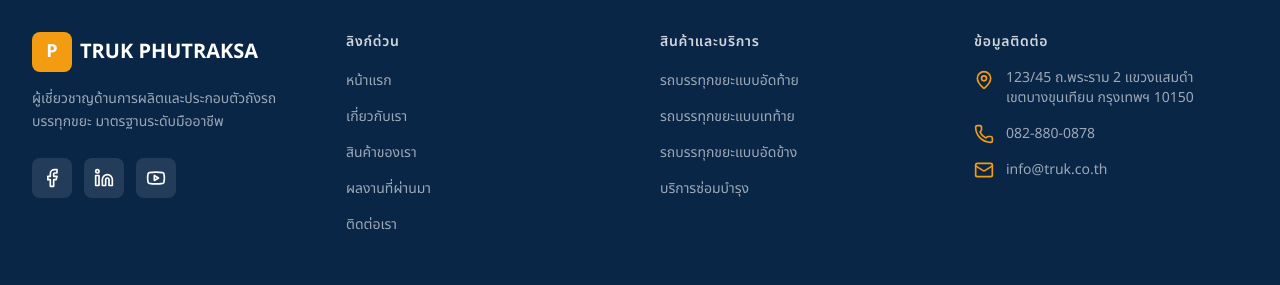
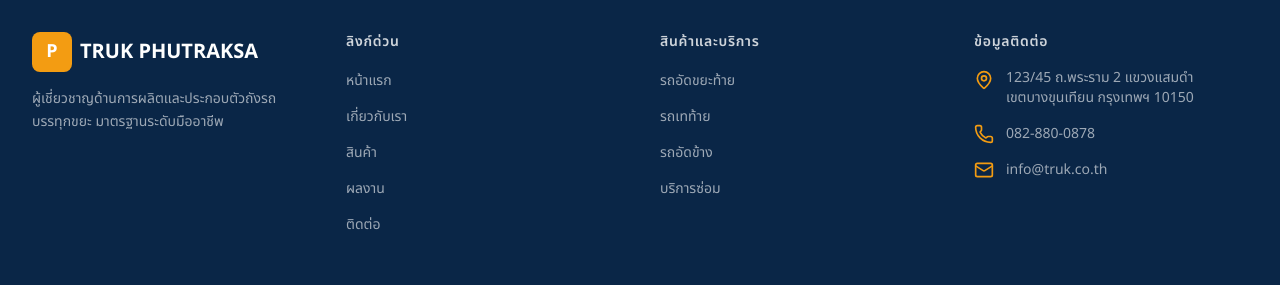
Before and after one commit to qmayakiq/truk-phutraksa, a Next.js app: page / in a window 1280 px wide. Shown: the part 9726-10011 px from the top of the page. Built offline with nearby package versions, Linux system fonts and the light colour scheme.

Commit message:
feat: add social media management in admin panel - dynamic social links with add/delete functionality

```diff
--- a/src/app/admin/api/save-data/route.ts
+++ b/src/app/admin/api/save-data/route.ts
@@ -51,6 +51,11 @@ const defaultData = {
     facebook: "",
     youtube: "",
   },
+  socialLinks: [
+    { name: "Facebook", url: "", icon: "Facebook" },
+    { name: "LINE", url: "", icon: "MessageCircle" },
+    { name: "YouTube", url: "", icon: "Youtube" },
+  ],
 };
 
 export async function GET() {
--- a/src/app/admin/page.tsx
+++ b/src/app/admin/page.tsx
@@ -72,7 +72,7 @@ export default function AdminPage() {
       if (section === "settings" || section === "about" || section === "contactInfo") {
         return { ...prev, [section]: { ...prev[section], [field]: value } };
       }
-      return { ...prev, [section]: prev[section].map((item: any) => item.id === id ? { ...item, [field]: value } : item) };
+      return { ...prev, [section]: prev[section].map((item: any, index: number) => index === id ? { ...item, [field]: value } : item) };
     });
   };
 
@@ -142,6 +142,20 @@ export default function AdminPage() {
     setData((prev: any) => ({
       ...prev,
       about: { ...prev.about, certifications: prev.about.certifications.filter((_: any, i: number) => i !== index) },
+    }));
+  };
+
+  const handleSocialAdd = () => {
+    setData((prev: any) => ({
+      ...prev,
+      socialLinks: [...(prev.socialLinks || []), { name: "", url: "", icon: "Facebook" }],
+    }));
+  };
+
+  const handleSocialDelete = (index: number) => {
+    setData((prev: any) => ({
+      ...prev,
+      socialLinks: prev.socialLinks.filter((_: any, i: number) => i !== index),
     }));
   };
 
@@ -217,6 +231,7 @@ export default function AdminPage() {
     { key: "clients", label: "ลูกค้า" },
     { key: "testimonials", label: "รีวิว" },
     { key: "contact", label: "ข้อมูลติดต่อ" },
+    { key: "social", label: "โซเชียลมีเดีย" },
   ];
 
   return (
@@ -557,6 +572,48 @@ export default function AdminPage() {
             </div>
           )}
 
+          {/* ===== โซเชียลมีเดีย ===== */}
+          {activeTab === "social" && (
+            <div>
+              <h2 className="text-xl font-bold text-foreground mb-6">จัดการโซเชียลมีเดีย</h2>
+              <div className="space-y-4">
+                {(data.socialLinks || []).map((link: any, index: number) => (
+                  <div key={index} className="p-4 border border-gray-light rounded-lg">
+                    <div className="grid grid-cols-1 md:grid-cols-4 gap-4">
+                      <div>
+                        <label className="block text-sm font-bold text-foreground mb-2">ชื่อ</label>
+                        <input type="text" value={link.name} onChange={(e) => handleEdit("socialLinks", index, "name", e.target.value)} className={inputCls} placeholder="Facebook, LINE, YouTube..." />
+                      </div>
+                      <div>
+                        <label className="block text-sm font-bold text-foreground mb-2">URL</label>
+                        <input type="text" value={link.url} onChange={(e) => handleEdit("socialLinks", index, "url", e.target.value)} className={inputCls} placeholder="https://..." />
+                      </div>
+                      <div>
+                        <label className="block text-sm font-bold text-foreground mb-2">Icon</label>
+                        <select value={link.icon} onChange={(e) => handleEdit("socialLinks", index, "icon", e.target.value)} className={inputCls}>
+                          <option value="Facebook">Facebook</option>
+                          <option value="MessageCircle">LINE</option>
+                          <option value="Youtube">YouTube</option>
+                          <option value="Instagram">Instagram</option>
+                          <option value="Twitter">Twitter</option>
+                          <option value="Linkedin">LinkedIn</option>
+                        </select>
+                      </div>
+                      <div className="flex items-end">
+                        <button onClick={() => handleSocialDelete(index)} className="w-full bg-red-500 hover:bg-red-600 text-white px-4 py-2 rounded-lg font-semibold transition-colors">
+                          ลบ
+                        </button>
+                      </div>
+                    </div>
+                  </div>
+                ))}
+                <button onClick={handleSocialAdd} className="w-full bg-green-500 hover:bg-green-600 text-white px-4 py-2 rounded-lg font-semibold transition-colors">
+                  + เพิ่มโซเชียลมีเดีย
+                </button>
+              </div>
+            </div>
+          )}
+
         </div>
       </div>
     </div>
--- a/src/app/page.tsx
+++ b/src/app/page.tsx
@@ -100,7 +100,7 @@ export default async function Home() {
         <TestimonialsSection data={data?.testimonials} />
         <ContactSection data={data} />
       </main>
-      <Footer />
+      <Footer data={data} />
       <FloatingContact />
     </div>
   );
--- a/src/components/Footer.tsx
+++ b/src/components/Footer.tsx
@@ -1,21 +1,30 @@
-import { MapPin, Phone, Mail, Facebook, Linkedin, Youtube } from "lucide-react";
+import { MapPin, Phone, Mail, Facebook, Linkedin, Youtube, MessageCircle, Instagram, Twitter } from "lucide-react";
 
 const quickLinks = [
-  { label: "หน้าแรก", href: "#hero" },
-  { label: "เกี่ยวกับเรา", href: "#about" },
-  { label: "สินค้าของเรา", href: "#products" },
-  { label: "ผลงานที่ผ่านมา", href: "#portfolio" },
-  { label: "ติดต่อเรา", href: "#contact" },
+  { name: "หน้าแรก", href: "#hero" },
+  { name: "เกี่ยวกับเรา", href: "#about" },
+  { name: "สินค้า", href: "#products" },
+  { name: "ผลงาน", href: "#portfolio" },
+  { name: "ติดต่อ", href: "#contact" },
 ];
 
 const productLinks = [
-  { label: "รถบรรทุกขยะแบบอัดท้าย", href: "#products" },
-  { label: "รถบรรทุกขยะแบบเทท้าย", href: "#products" },
-  { label: "รถบรรทุกขยะแบบอัดข้าง", href: "#products" },
-  { label: "บริการซ่อมบำรุง", href: "#services" },
+  { name: "รถอัดขยะท้าย", href: "#products" },
+  { name: "รถเทท้าย", href: "#products" },
+  { name: "รถอัดข้าง", href: "#products" },
+  { name: "บริการซ่อม", href: "#services" },
 ];
 
-export default function Footer() {
+const iconMap: { [key: string]: any } = {
+  Facebook,
+  MessageCircle,
+  Youtube,
+  Instagram,
+  Twitter,
+  Linkedin,
+};
+
+export default function Footer({ data }: { data?: any }) {
   return (
     <footer className="bg-primary-dark text-white">
       <div className="max-w-7xl mx-auto px-4 sm:px-6 lg:px-8">
@@ -34,27 +43,21 @@ export default function Footer() {
               มาตรฐานระดับมืออาชีพ
             </p>
             <div className="flex items-center gap-3">
-              <a
-                href="#"
-                className="w-10 h-10 bg-white/10 hover:bg-white/20 rounded-lg flex items-center justify-center transition-colors"
-                aria-label="Facebook"
-              >
-                <Facebook className="w-5 h-5" />
-              </a>
-              <a
-                href="#"
-                className="w-10 h-10 bg-white/10 hover:bg-white/20 rounded-lg flex items-center justify-center transition-colors"
-                aria-label="LinkedIn"
-              >
-                <Linkedin className="w-5 h-5" />
-              </a>
-              <a
-                href="#"
-                className="w-10 h-10 bg-white/10 hover:bg-white/20 rounded-lg flex items-center justify-center transition-colors"
-                aria-label="YouTube"
-              >
-                <Youtube className="w-5 h-5" />
-              </a>
+              {(data?.socialLinks || []).map((social: any, index: number) => {
+                const IconComponent = iconMap[social.icon] || Facebook;
+                return (
+                  <a
+                    key={index}
+                    href={social.url || "#"}
+                    target="_blank"
+                    rel="noopener noreferrer"
+                    className="w-10 h-10 bg-white/10 hover:bg-white/20 rounded-lg flex items-center justify-center transition-colors"
+                    aria-label={social.name}
+                  >
+                    <IconComponent className="w-5 h-5" />
+                  </a>
+                );
+              })}
             </div>
           </div>
 
@@ -65,12 +68,12 @@ export default function Footer() {
             </h4>
             <ul className="space-y-3">
               {quickLinks.map((link) => (
-                <li key={link.label}>
+                <li key={link.name}>
                   <a
                     href={link.href}
                     className="text-sm text-white/60 hover:text-white transition-colors"
                   >
-                    {link.label}
+                    {link.name}
                   </a>
                 </li>
               ))}
@@ -84,12 +87,12 @@ export default function Footer() {
             </h4>
             <ul className="space-y-3">
               {productLinks.map((link) => (
-                <li key={link.label}>
+                <li key={link.name}>
                   <a
                     href={link.href}
                     className="text-sm text-white/60 hover:text-white transition-colors"
                   >
-                    {link.label}
+                    {link.name}
                   </a>
                 </li>
               ))}
```
